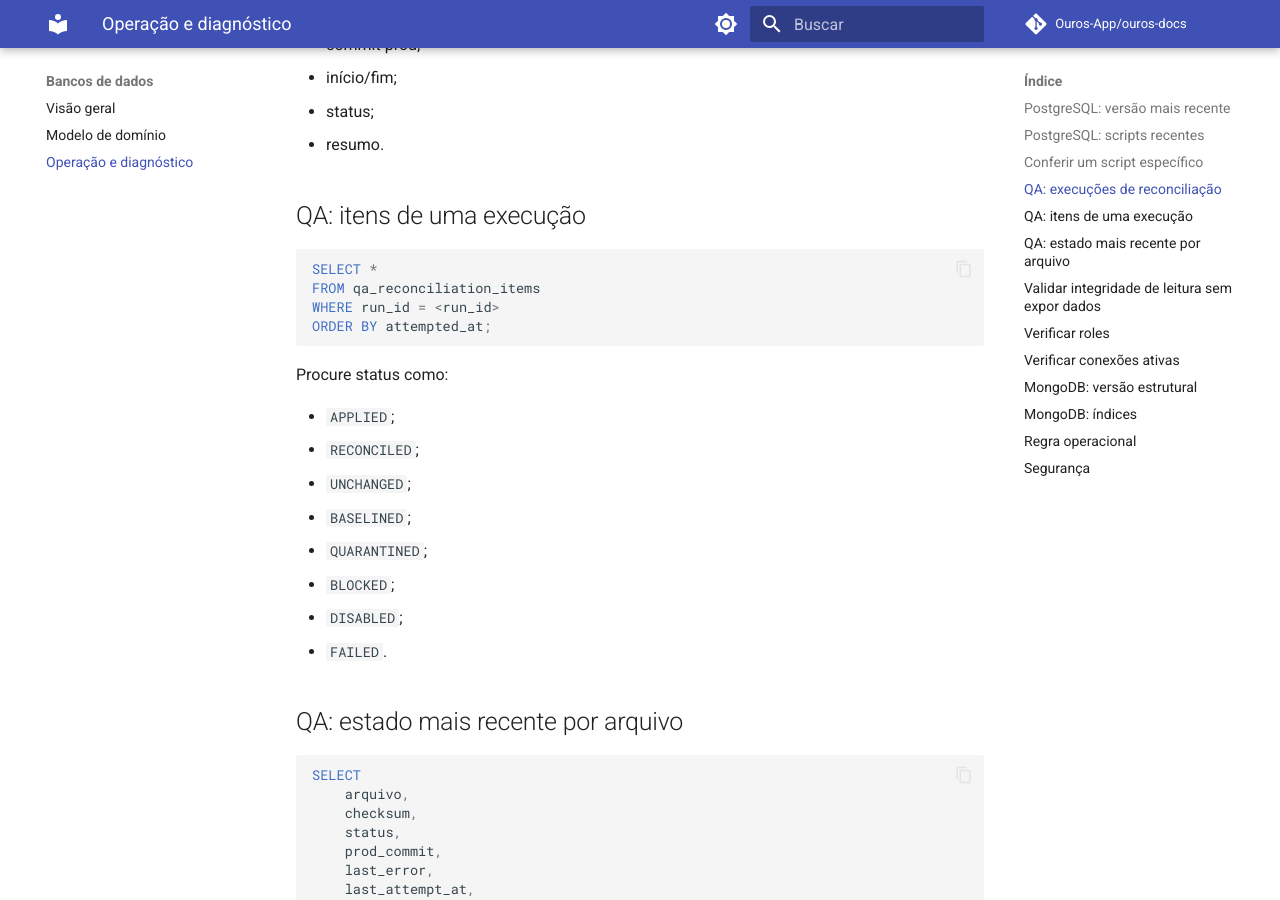
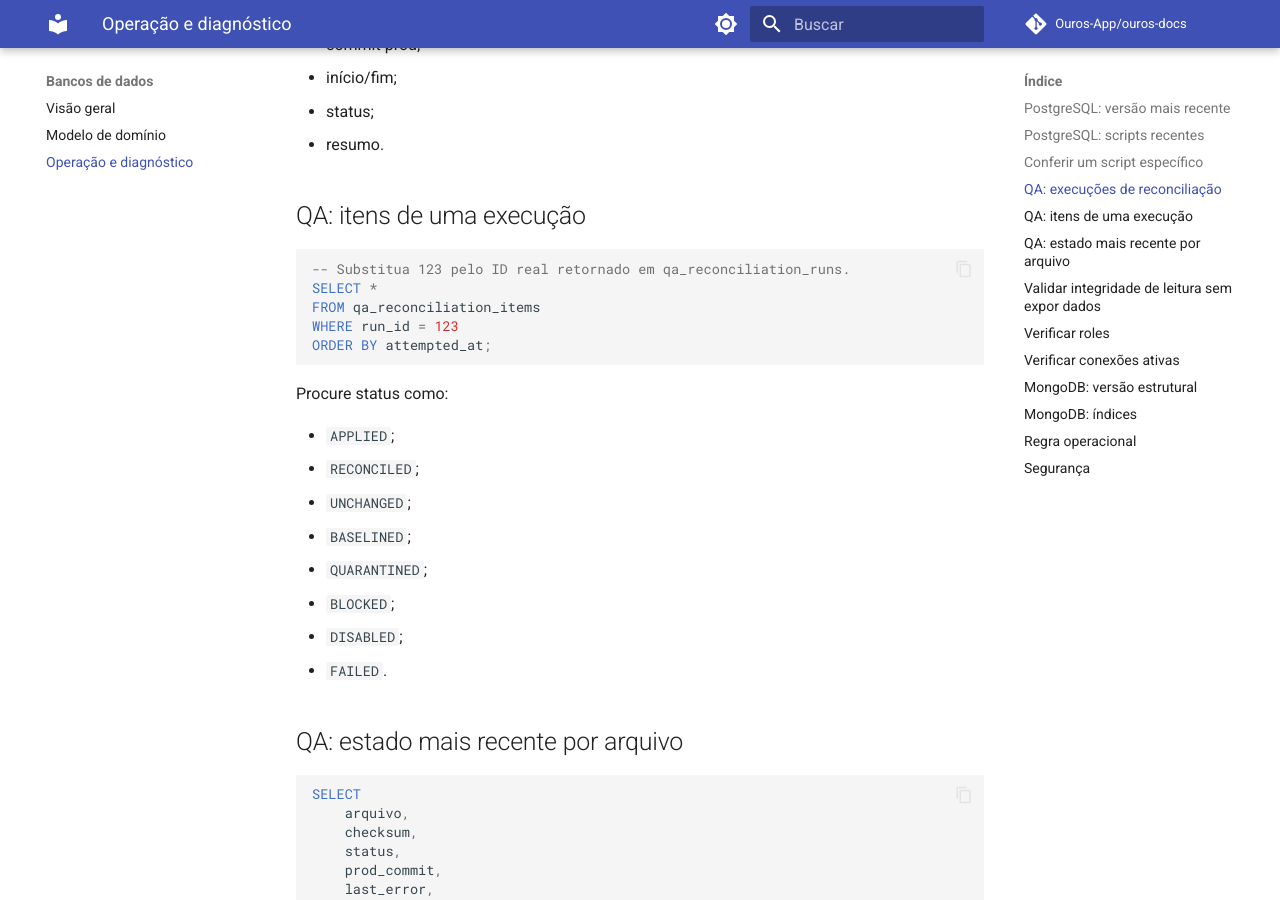
Before and after one commit to Ouros-App/ouros-docs, an MkDocs documentation site: the page built from docs/databases/operations.md, in a window 1280 px wide and 900 px high, scrolled down 1405 px. Built offline with MkDocs 1.6.1 and Material for MkDocs 9.7.7, drawn with Linux system fonts in a browser that asks for light colours; comment, search, counter and statistics services are not loaded.

Commit message:
docs: make operational examples safe and copyable

````diff
--- a/docs/databases/operations.md
+++ b/docs/databases/operations.md
@@ -64,9 +64,10 @@ Campos incluem:
 ## QA: itens de uma execução
 
 ```sql
+-- Substitua 123 pelo ID real retornado em qa_reconciliation_runs.
 SELECT *
 FROM qa_reconciliation_items
-WHERE run_id = <run_id>
+WHERE run_id = 123
 ORDER BY attempted_at;
 ```
 
````
Also changed, not shown: docs/security/data-classification.md (+1 -1 lines).
